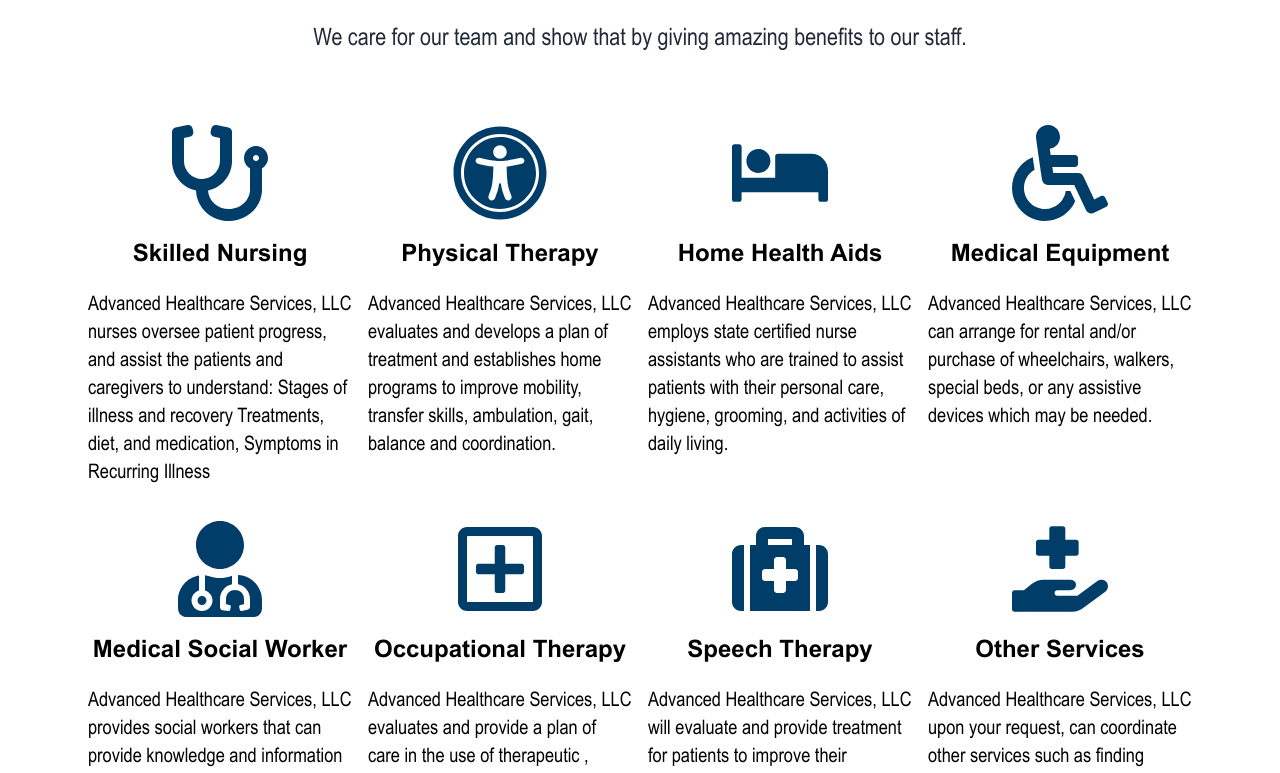
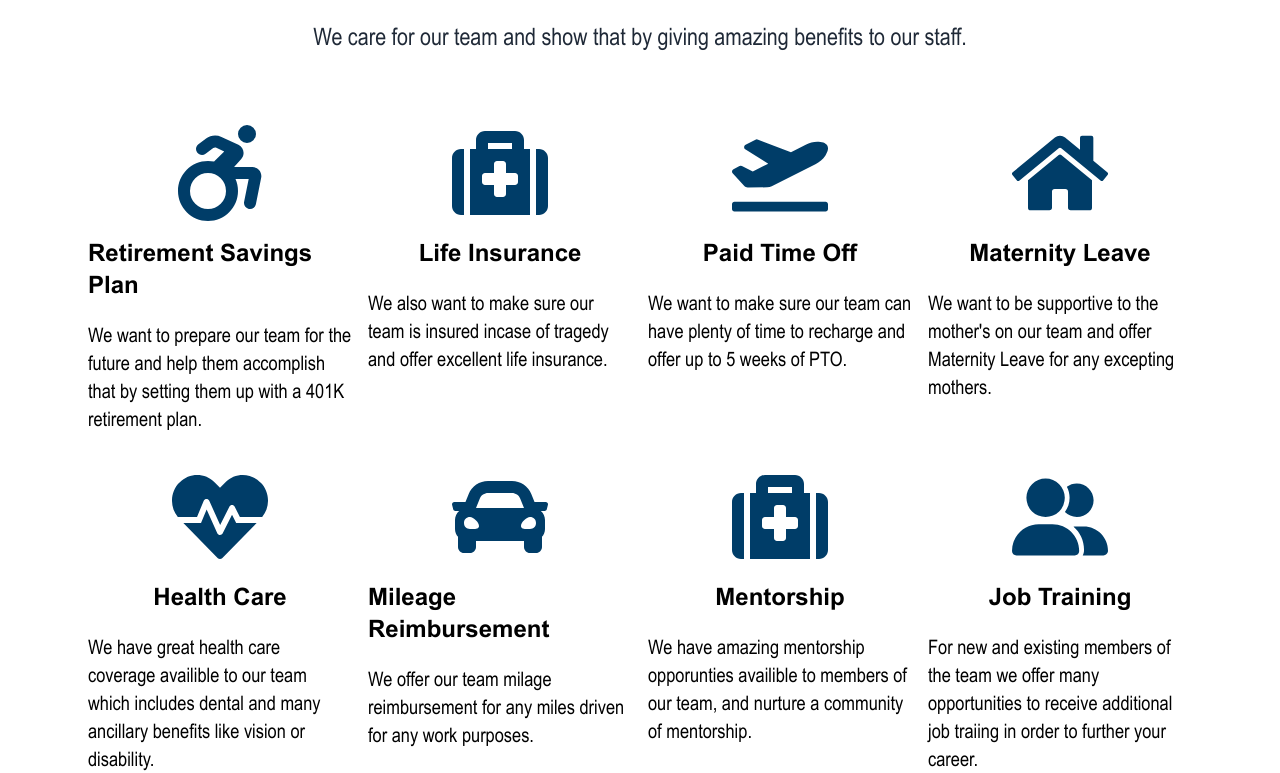
Before and after one commit to TheAdrianVera/Advanced2024, a React (Vite) app: page /careers in a window 1280 px wide. Shown: the part 659-1432 px from the top of the page. Built offline with nearby package versions, Linux system fonts and the light colour scheme; no server answers.

Commit message:
finished benefits section

```diff
--- a/src/components/pagesections/BenefitsSection.tsx
+++ b/src/components/pagesections/BenefitsSection.tsx
@@ -1,7 +1,18 @@
 import React from 'react'
 import ServiceBlock from '../pagecomponents/service-block'
+import BenefitBlock from '../pagecomponents/benefit-block'
 
-const BenefitsSection: React.FC = () => {
+interface Benefit {
+    title: string
+    content: string
+    iconLabel: string
+}
+
+interface BenefitsSectionProps {
+    benefitsData: Benefit[]
+}
+
+const BenefitsSection: React.FC<BenefitsSectionProps> = ({benefitsData}) => {
     return (
         <div id='services' className='section px-5 md:px-20'>
             <div className='flex flex-col items-center py-10'>
@@ -12,48 +23,28 @@ const BenefitsSection: React.FC = () => {
             </div>
             <div className='flex flex-col'>
                 <div className='flex flex-col lg:flex-row pb-5'>
-                    <ServiceBlock
-                        title='Skilled Nursing'
-                        content={`Advanced Healthcare Services, LLC nurses oversee patient progress, and assist the patients and caregivers to understand: \nStages of illness and recovery \nTreatments, diet, and medication, \nSymptoms in Recurring Illness`}
-                        iconLabel='iconLabel1'
-                    />
-                    <ServiceBlock
-                        title='Physical Therapy'
-                        content='Advanced Healthcare Services, LLC evaluates and develops a plan of treatment and establishes home programs to improve mobility, transfer skills, ambulation, gait, balance and coordination.'
-                        iconLabel='iconLabel2'
-                    />
-                    <ServiceBlock
-                        title='Home Health Aids'
-                        content='Advanced Healthcare Services, LLC employs state certified nurse assistants who are trained to assist patients with their personal care, hygiene, grooming, and activities of daily living.'
-                        iconLabel='iconLabel3'
-                    />
-                    <ServiceBlock
-                        title='Medical Equipment'
-                        content='Advanced Healthcare Services, LLC can arrange for rental and/or purchase of wheelchairs, walkers, special beds, or any assistive devices which may be needed.'
-                        iconLabel='iconLabel4'
-                    />
+                    {benefitsData.map((benefit, index) => (
+                        index < 4 ? (
+                            <BenefitBlock
+                                key={index}
+                                title={benefit.title}
+                                content={benefit.content}
+                                iconLabel={benefit.iconLabel}
+                            />
+                        ) : null
+                    ))}
                 </div>
                 <div className='flex flex-col lg:flex-row pb-5'>
-                    <ServiceBlock
-                        title='Medical Social Worker'
-                        content='Advanced Healthcare Services, LLC provides social workers that can provide knowledge and information about community resources. As well as social and emotional support for patients and caregivers.'
-                        iconLabel='iconLabel5'
-                    />
-                    <ServiceBlock
-                        title='Occupational Therapy'
-                        content='Advanced Healthcare Services, LLC evaluates and provide a plan of care in the use of therapeutic , creative self-care activities of daily living and adaption to their living environment.'
-                        iconLabel='iconLabel6'
-                    />
-                    <ServiceBlock
-                        title='Speech Therapy'
-                        content={`Advanced Healthcare Services, LLC will evaluate and provide treatment for patients to improve their communication skills. Speech Therapists will also evaluate the patient's ability to swallow safe.`}
-                        iconLabel='iconLabel7'
-                    />
-                    <ServiceBlock
-                        title='Other Services'
-                        content='Advanced Healthcare Services, LLC upon your request, can coordinate other services such as finding homemakers, companions or sitters.'
-                        iconLabel='iconLabel8'
-                    />
+                    {benefitsData.map((benefit, index) => (
+                        index > 3 ? (
+                            <BenefitBlock
+                                key={index}
+                                title={benefit.title}
+                                content={benefit.content}
+                                iconLabel={benefit.iconLabel}
+                            />
+                        ) : null
+                    ))}
                 </div>
             </div>
         </div>
--- a/src/pages/Careers.tsx
+++ b/src/pages/Careers.tsx
@@ -55,7 +55,7 @@ const Careers: React.FC = () => {
         subtitle='Join our Advanced team and make a difference.'
         backgroundUrl='https://advanced-healthcare-llc-web-images.s3.us-east-2.amazonaws.com/header-bg.jpg'
       />
-      <BenefitsSection />
+      <BenefitsSection benefitsData={benefitsData}/>
       <ContactSection />
     </>
 
```
